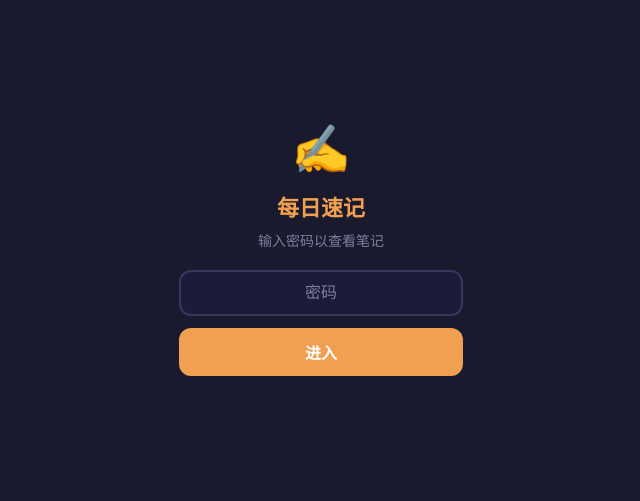
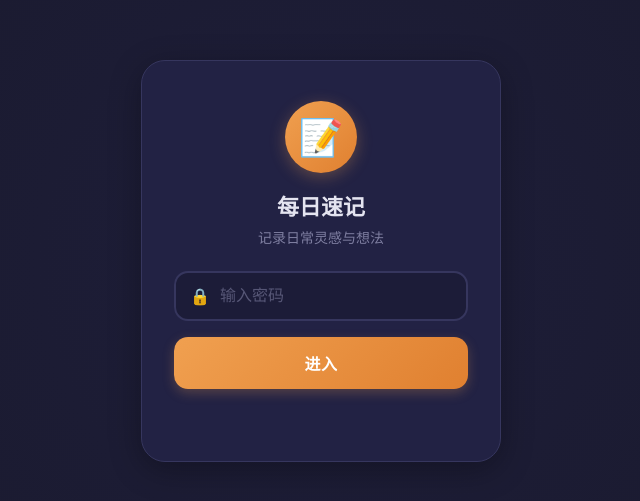
Before and after one commit to giterhuber001/first_cc, an Electron app: page renderer/index.html in a window 800 px wide. Shown: the part 139-640 px from the top of the page, without its empty margins (79-719 px from the left). Drawn offline with Linux system fonts and the light colour scheme; files whose address does not match are found by name.

Commit message:
修改密码为 everyday2026 + 美化登录界面

```diff
--- a/renderer/index.html
+++ b/renderer/index.html
@@ -73,10 +73,15 @@
 <!-- Login Overlay -->
 <div id="login-overlay">
   <div id="login-box">
-    <div class="login-icon">✍️</div>
+    <div class="login-logo">
+      <span class="login-avatar">📝</span>
+    </div>
     <h2>每日速记</h2>
-    <p class="login-hint">输入密码以查看笔记</p>
-    <input type="password" id="login-password" placeholder="密码" autocomplete="off">
+    <p class="login-hint">记录日常灵感与想法</p>
+    <div class="login-input-wrap">
+      <span class="login-input-icon">🔒</span>
+      <input type="password" id="login-password" placeholder="输入密码" autocomplete="off">
+    </div>
     <button id="login-submit">进入</button>
     <p id="login-error"></p>
   </div>
--- a/renderer/style.css
+++ b/renderer/style.css
@@ -367,32 +367,69 @@ body {
 /* ── Login ── */
 #login-overlay {
   position: fixed; inset: 0; z-index: 999;
-  background: var(--bg-primary);
+  background: radial-gradient(ellipse at center, #1e1e3a 0%, var(--bg-primary) 100%);
   display: flex; align-items: center; justify-content: center;
   flex-direction: column;
 }
 #login-box {
-  text-align: center; padding: 32px 28px;
-  max-width: 340px; width: 90%;
+  text-align: center; padding: 40px 32px;
+  max-width: 360px; width: 90%;
+  background: var(--bg-surface);
+  border-radius: 24px;
+  border: 1px solid var(--border);
+  box-shadow: 0 8px 32px rgba(0,0,0,0.3);
 }
-.login-icon { font-size: 48px; margin-bottom: 12px; }
-#login-box h2 { font-size: 22px; font-weight: 700; color: var(--accent); margin-bottom: 8px; }
-.login-hint { color: var(--text-muted); font-size: 14px; margin-bottom: 20px; }
+.login-logo { margin-bottom: 16px; }
+.login-avatar {
+  display: inline-flex; align-items: center; justify-content: center;
+  width: 72px; height: 72px; border-radius: 50%;
+  font-size: 36px;
+  background: linear-gradient(135deg, var(--accent), #e08030);
+  box-shadow: 0 4px 16px rgba(240, 160, 80, 0.3);
+}
+#login-box h2 {
+  font-size: 22px; font-weight: 700; color: var(--text-primary);
+  margin-bottom: 6px;
+}
+.login-hint { color: var(--text-muted); font-size: 14px; margin-bottom: 24px; }
+.login-input-wrap {
+  position: relative; margin-bottom: 16px;
+}
+.login-input-icon {
+  position: absolute; left: 16px; top: 50%; transform: translateY(-50%);
+  font-size: 16px; z-index: 1;
+}
 #login-password {
-  width: 100%; background: var(--bg-input); border: 2px solid var(--border);
-  color: var(--text-primary); font-size: 16px; padding: 12px 16px;
-  border-radius: 12px; outline: none; text-align: center;
-  transition: border-color 0.2s; margin-bottom: 12px;
+  width: 100%; background: var(--bg-input);
+  border: 2px solid var(--border); color: var(--text-primary);
+  font-size: 16px; padding: 14px 16px 14px 44px;
+  border-radius: 14px; outline: none;
+  transition: all 0.2s;
 }
-#login-password:focus { border-color: var(--accent); }
-#login-password::placeholder { color: var(--text-muted); }
+#login-password:focus {
+  border-color: var(--accent);
+  box-shadow: 0 0 0 4px var(--accent-glow);
+}
+#login-password::placeholder { color: var(--text-muted); opacity: 0.6; }
 #login-submit {
-  width: 100%; background: var(--accent); color: #fff; font-size: 16px;
-  font-weight: 700; padding: 12px; border: none; border-radius: 12px;
-  cursor: pointer; transition: opacity 0.15s;
+  width: 100%; background: linear-gradient(135deg, var(--accent), #e08030);
+  color: #fff; font-size: 16px; font-weight: 700;
+  padding: 14px; border: none; border-radius: 14px;
+  cursor: pointer; transition: all 0.15s;
+  box-shadow: 0 4px 12px rgba(240, 160, 80, 0.25);
+  letter-spacing: 0.5px;
 }
-#login-submit:active { opacity: 0.8; }
-#login-error { color: var(--danger); font-size: 13px; margin-top: 8px; min-height: 20px; }
+#login-submit:hover { transform: translateY(-1px); box-shadow: 0 6px 16px rgba(240, 160, 80, 0.35); }
+#login-submit:active { transform: scale(0.97); opacity: 0.9; }
+#login-error {
+  color: #f87171; font-size: 13px; margin-top: 12px; min-height: 20px;
+  animation: shake 0.3s ease-out;
+}
+@keyframes shake {
+  0%, 100% { transform: translateX(0); }
+  25% { transform: translateX(-6px); }
+  75% { transform: translateX(6px); }
+}
 
 /* ── Desktop tweaks ── */
 @media (min-width: 600px) {
--- a/server.js
+++ b/server.js
@@ -5,10 +5,7 @@ const store = require('./notes-store');
 
 const app = express();
 const PORT = process.env.PORT || 3000;
-const PASSWORD = process.env.NOTES_PASSWORD || 'daily2026';
-
-// Generate a secret token on startup
-const SECRET = crypto.randomBytes(32).toString('hex');
+const PASSWORD = process.env.NOTES_PASSWORD || 'everyday2026';
 const tokens = new Set();
 
 app.use(express.json());
```
